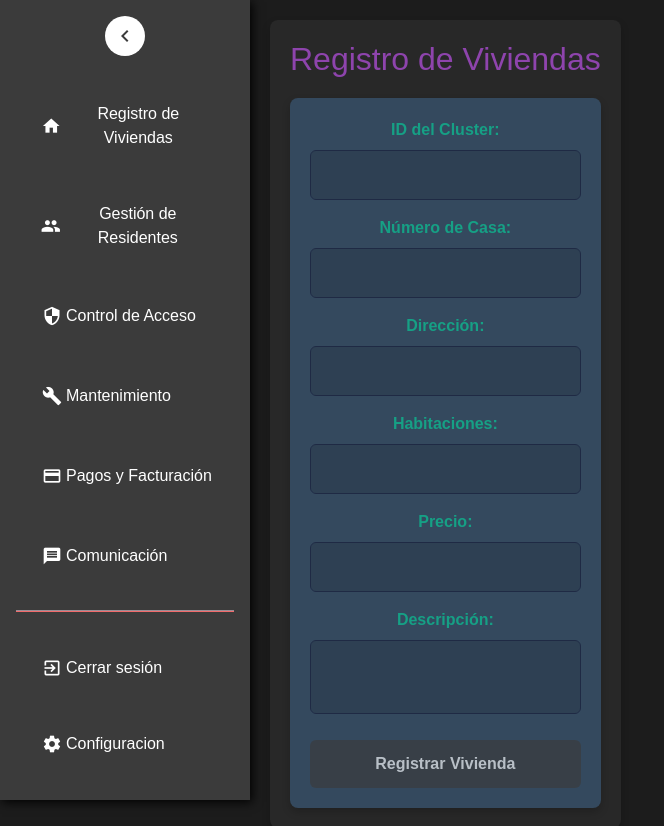
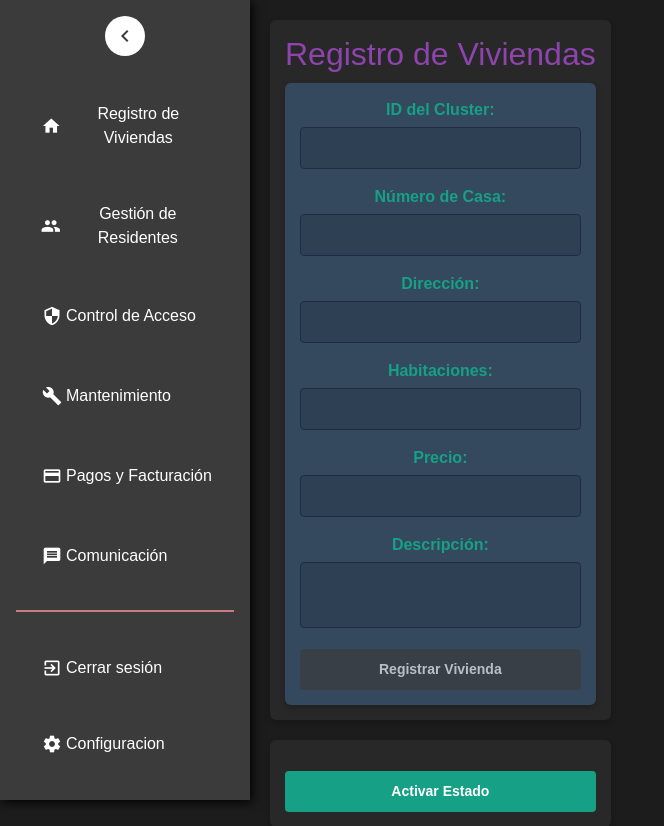
Before and after one commit to EliwtFdez/Appcluster, an Angular app: page /home/registroviviendas in a window 1280 px wide. Shown: the top 826 px of the page, without its empty margins (0-664 px from the left). Built offline with nearby package versions, Linux system fonts and the light colour scheme.

Commit message:
Render en una sola vista

```diff
--- a/src/app/desktop-home/registroviviendas/registroviviendas.component.scss
+++ b/src/app/desktop-home/registroviviendas/registroviviendas.component.scss
@@ -9,33 +9,34 @@ $carbon-gray: #3B3B3B;
 h2 {
   text-align: center;
   color: $highlight-color;
-  margin-bottom: 20px;
+  margin-bottom: 10px;
 }
 
 form {
   background: $secondary-color;
-  padding: 20px;
-  border-radius: 8px;
-  box-shadow: 0 4px 8px rgba(0, 0, 0, 0.2);
+  padding: 15px;
+  border-radius: 6px;
+  box-shadow: 0 3px 6px rgba(0, 0, 0, 0.2);
   width: 100%;
-  max-width: 500px;
+  max-width: 450px;
 }
 
 div {
-  margin-bottom: 15px;
+  margin-bottom: 10px;
 }
 
 label {
   display: block;
   font-weight: bold;
   color: $accent-color;
+  margin-bottom: 5px;
 }
 
 input, textarea {
   width: 100%;
-  padding: 12px;
+  padding: 8px;
   border: 1px solid $tertiary-color;
-  border-radius: 6px;
+  border-radius: 4px;
   background-color: $dark-gray;
   color: white;
   resize: none;
@@ -43,22 +44,22 @@ input, textarea {
   &:focus {
     outline: none;
     border-color: $highlight-color;
-    box-shadow: 0 0 8px rgba(142, 68, 173, 0.8);
+    box-shadow: 0 0 5px rgba(142, 68, 173, 0.8);
   }
 }
 
 button {
   width: 100%;
-  padding: 12px;
+  padding: 10px;
   border: none;
-  border-radius: 6px;
+  border-radius: 4px;
   background-color: $accent-color;
   color: white;
-  font-size: 16px;
+  font-size: 14px;
   font-weight: bold;
   cursor: pointer;
   transition: background 0.3s;
-  margin-top: 10px;
+  margin-top: 5px;
 
   &:hover {
     background-color: mix($accent-color, black, 10%);
@@ -74,14 +75,14 @@ button {
   display: flex;
   flex-direction: column;
   align-items: center;
-  gap: 16px;
+  gap: 10px;
 }
 
 .body {
   font-family: Arial, sans-serif;
   background-color: $primary-color;
   color: white;
-  padding: 40px;
+  padding: 20px;
   display: flex;
   flex-direction: column;
   align-items: center;
@@ -90,10 +91,10 @@ button {
 
 .div3, .div5, .div7 {
   width: 100%;
-  max-width: 500px;
+  max-width: 450px;
   background: rgba(255, 255, 255, 0.05);
-  padding: 20px;
-  border-radius: 8px;
-  box-shadow: 0 4px 8px rgba(0, 0, 0, 0.2);
+  padding: 15px;
+  border-radius: 6px;
+  box-shadow: 0 3px 6px rgba(0, 0, 0, 0.2);
   text-align: center;
 }
```
